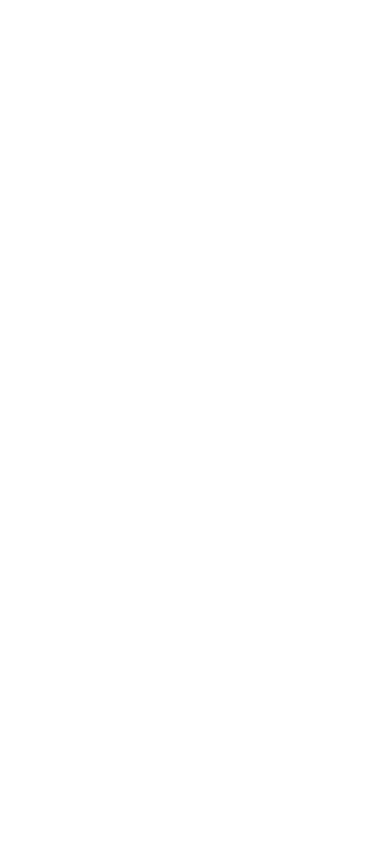
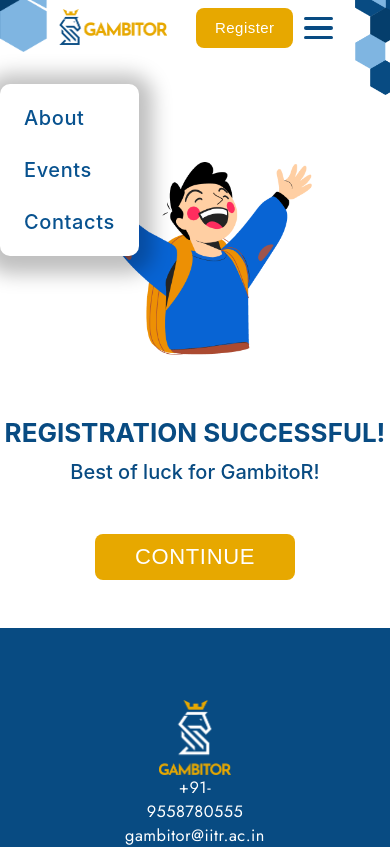
Before and after one commit to Outreach-IITR/GambitoR, a React (Create React App) app in the folder Frontend/: page /verify in a window 390 px wide. Before the commit this address had no page. Shown: the top 847 px of the page. Built offline with nearby package versions, Linux system fonts and the light colour scheme.

Commit message:
Register form update

```diff
--- a/Frontend/src/App.js
+++ b/Frontend/src/App.js
@@ -9,6 +9,7 @@ import Events from "./Components/Events/Events";
 import RegisterForm from "./Components/RegisterForm/RegisterForm";
 import About from "./Components/About/About";
 import Contact from "./Components/Contact/Contact";
+import Verification from "./Components/Verification/Verification";
 
 function App() {
   return (
@@ -21,6 +22,7 @@ function App() {
             <Route element={<About />} path="about" />
             <Route element={<RegisterForm />} path="register" />
             <Route element={<Contact />} path="contacts" />
+            <Route element={<Verification />} path="verify" />
           </Route>
         </Routes>
       </Router>
--- a/Frontend/src/Components/RegisterForm/RegisterForm.js
+++ b/Frontend/src/Components/RegisterForm/RegisterForm.js
@@ -7,10 +7,12 @@ import InputBox from "../../HelperComponents/InputBox/InputBox";
 import SharedButton from "../../HelperComponents/SharedButton/SharedButton";
 import api from "../../https/api";
 import { get } from "loadsh";
+import { useNavigate } from "react-router-dom";
 
 const RegisterForm = () => {
   const [index, setIndex] = useState(0);
   const [submitObj, setSubmitObj] = useState({});
+  const navigate = useNavigate();
   const options = [
     {
       label: "METIOX (For 9 & 10)",
@@ -76,6 +78,7 @@ const RegisterForm = () => {
         get(values, "contactNumber", "").toString()
       );
       await api.post("/api/v1/registration", formData);
+      navigate("/verify");
     } catch (err) {
       console.log(err);
     }
@@ -291,12 +294,7 @@ const RegisterForm = () => {
 
   return (
     <div className={style.structure}>
-      <Card
-        cardStyle={{
-          background: window.innerWidth <= 758 ? "none" : "",
-        }}
-        className={style.cardStructure}
-      >
+      <Card className={style.cardStructure}>
         <h1>{formDetails[index].heading}</h1>
         {index === 0 ? (
           <StudentForm />
--- a/Frontend/src/Components/RegisterForm/RegisterForm.module.css
+++ b/Frontend/src/Components/RegisterForm/RegisterForm.module.css
@@ -108,3 +108,36 @@
   border: 2px solid #084b82 !important;
   border-radius: 3.00999px !important;
 }
+
+@media (max-width: 758px) {
+  .cardStructure {
+    background: none !important;
+    box-shadow: none;
+    border-radius: none;
+    width: 100%;
+    padding: 70px 20px;
+  }
+
+  .cardStructure h1 {
+    font-size: 30px;
+    margin-top: 72px;
+  }
+
+  .form {
+    margin-top: 33px;
+  }
+  .dots {
+    width: 80%;
+    margin-top: 30px;
+    margin-bottom: 80px;
+  }
+  .dot {
+    width: 25% !important;
+    height: 6px;
+    border-radius: 7px;
+  }
+
+  .container select {
+    height: 31px;
+  }
+}
--- /dev/null
+++ b/Frontend/src/Components/Verification/Verification.js
@@ -0,0 +1,22 @@
+import React from "react";
+import style from "./Verification.module.css";
+import cong from "./Assets/Group.png";
+import SharedButton from "../../HelperComponents/SharedButton/SharedButton";
+import { useNavigate } from "react-router-dom";
+
+const Verification = () => {
+  const navigate = useNavigate();
+
+  return (
+    <div className={style.structure}>
+      <div className={style.doodle}>
+        <img src={cong} alt="" />
+      </div>
+      <h1>REGISTRATION SUCCESSFUL!</h1>
+      <p>Best of luck for GambitoR!</p>
+      <SharedButton onClick={() => navigate("/")}>CONTINUE</SharedButton>
+    </div>
+  );
+};
+
+export default Verification;
--- /dev/null
+++ b/Frontend/src/Components/Verification/Verification.module.css
@@ -0,0 +1,62 @@
+.structure {
+  display: flex;
+  flex-direction: column;
+  align-items: center;
+}
+
+.doodle {
+  width: 100%;
+  margin-top: 42px;
+  margin-bottom: 65px;
+  align-items: center;
+  display: flex;
+  justify-content: center;
+  /* background: rgba(127, 181, 225, 0.6);
+  border-radius: 50%;
+  filter: blur(130px); */
+}
+
+.doodle img {
+  width: 20%;
+}
+
+.structure h1 {
+  margin-bottom: 30px;
+  font-weight: 700;
+  font-size: 48px;
+  line-height: 48px;
+  text-align: center;
+  color: #084b82;
+}
+
+.structure p {
+  font-weight: 500;
+  font-size: 36px;
+  line-height: 36px;
+  text-align: center;
+  color: #084b82;
+  margin-bottom: 60px;
+}
+
+.structure button {
+  margin-bottom: 48px;
+}
+
+@media (max-width: 758px) {
+  .doodle img {
+    width: 60%;
+    margin-top: 56px;
+  }
+
+  .structure h1 {
+    font-size: 26px;
+    line-height: 26px;
+    margin-bottom: 16px;
+  }
+
+  .structure p {
+    font-size: 20px;
+    line-height: 20px;
+    margin-bottom: 52px;
+  }
+}
--- a/Frontend/src/HelperComponents/InputBox/InputBox.module.css
+++ b/Frontend/src/HelperComponents/InputBox/InputBox.module.css
@@ -29,3 +29,14 @@
 .input input:active {
   outline: none;
 }
+
+@media (max-width: 758px) {
+  .input label {
+    font-size: 12px;
+    margin-bottom: 6px;
+  }
+  .input input {
+    height: 31px;
+    padding: 4px;
+  }
+}
```
Also changed, not shown: Frontend/src/Components/Verification/Assets/Group.png (added), 1 other file (tests, documents, lock files or other folders).
